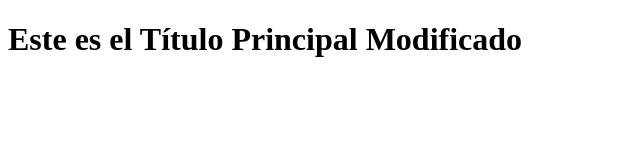
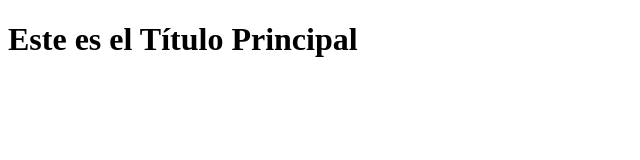
Before and after one commit to nievesEgibideAlumno/PaginaWeb, a plain HTML site: page index.html in a window 1280 px wide. Shown: the whole page, without its empty margins (0-640 px from the left). Drawn offline with Linux system fonts and the light colour scheme.

Commit message:
Update index.html

```diff
--- a/index.html
+++ b/index.html
@@ -4,6 +4,6 @@
     <title>Mi Página con Solo un Título</title>
 </head>
 <body>
-    <h1>Este es el Título Principal Modificado</h1>
+    <h1>Este es el Título Principal</h1>
 </body>
 </html>
```
